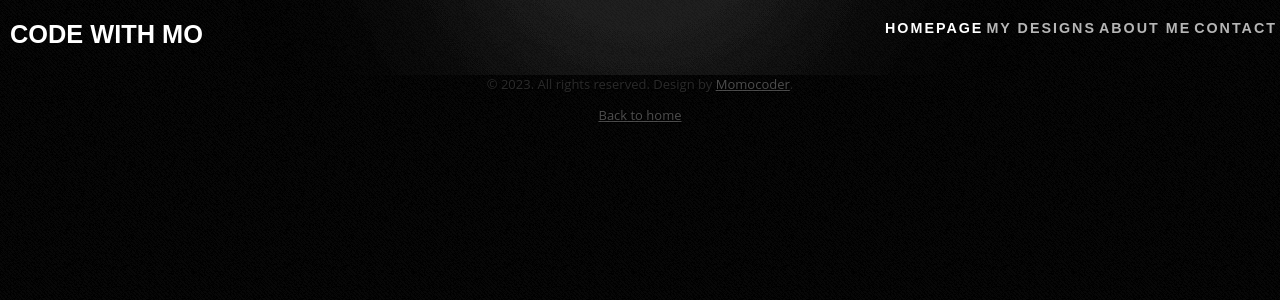
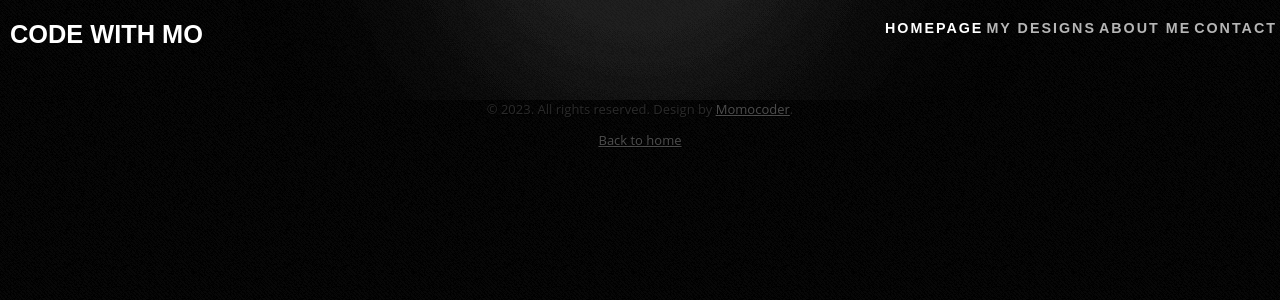
Before and after one commit to momocoder14/Simple-portfolio, a PHP site: page /about.html in a window 1280 px wide. Shown: the top 300 px of the page. Run offline with PHP 8.4, Linux system fonts and the light colour scheme.

Commit message:
Updating header and footer

```diff
--- a/style.css
+++ b/style.css
@@ -34,7 +34,7 @@ hr {
 /** HEADER */
 #header{
 	width:100%;
-	height: 75px;
+	height: 100px;
 	background: url(images/gradient-bg.png) no-repeat center top;
 }
 
@@ -67,7 +67,7 @@ hr {
 #menu {
 	float: right;
 	width: 50%;
-	height: 50px;
+	height: auto;
 }
 
 #menu ul {
```
